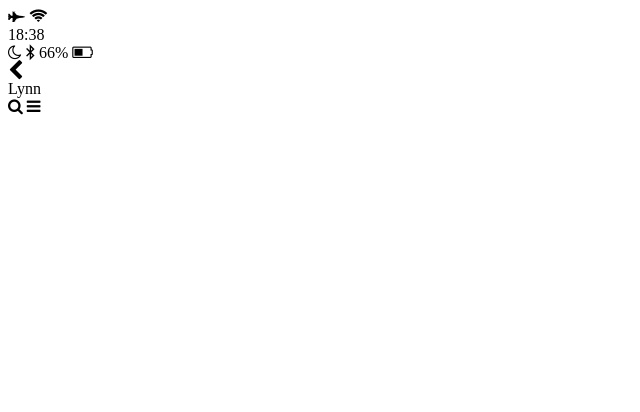
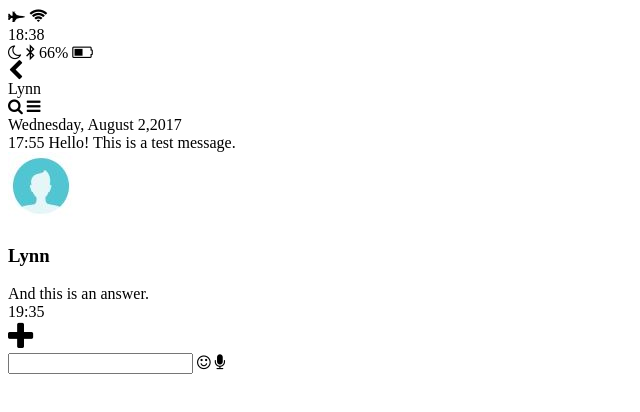
Before and after one commit to Joe1220/kakao-clone, a plain HTML site: page chat.html in a window 1280 px wide. Shown: the whole page, without its empty margins (0-640 px from the left). Drawn offline with Linux system fonts and the light colour scheme.

Commit message:
chat is done!

```diff
--- a/chat.html
+++ b/chat.html
@@ -34,5 +34,36 @@
         </div>
       </div>
     </header>
+    <main class="chat">
+      <div class="date-divider">
+        <span class="date-divider__text">Wednesday, August 2,2017</span>
+      </div>
+      <div class="chat__message chat_message--from-me">
+        <span class="chat__message-time">17:55</span>
+        <span class="chat__message-body">
+          Hello! This is a test message.
+        </span>
+      </div>
+      <div class="chat__message chat_message--to">
+        <img src="images/avatar.jpg" class="chat__message-avatar">
+        <div class="chat__message-center">
+          <h3 class="chat__message-username">Lynn</h3>
+          <span class="chat__message-body">
+            And this is an answer.
+          </span>
+        </div>
+        <span class="chat__message-time">19:35</span>
+      </div>
+    </main>
+    <div class="type-message">
+      <i class="fa fa-plus fa-2x"></i>
+      <div class="type-message__input">
+        <input type="text">
+        <i class="fa fa-smile-o"></i>
+        <span class="record__message">
+          <i class="fa fa-microphone"></i>
+        </span>
+      </div>
+    </div>
   </body>
 </html>
```
Also changed, not shown: chats.html (+4 -0 lines).
